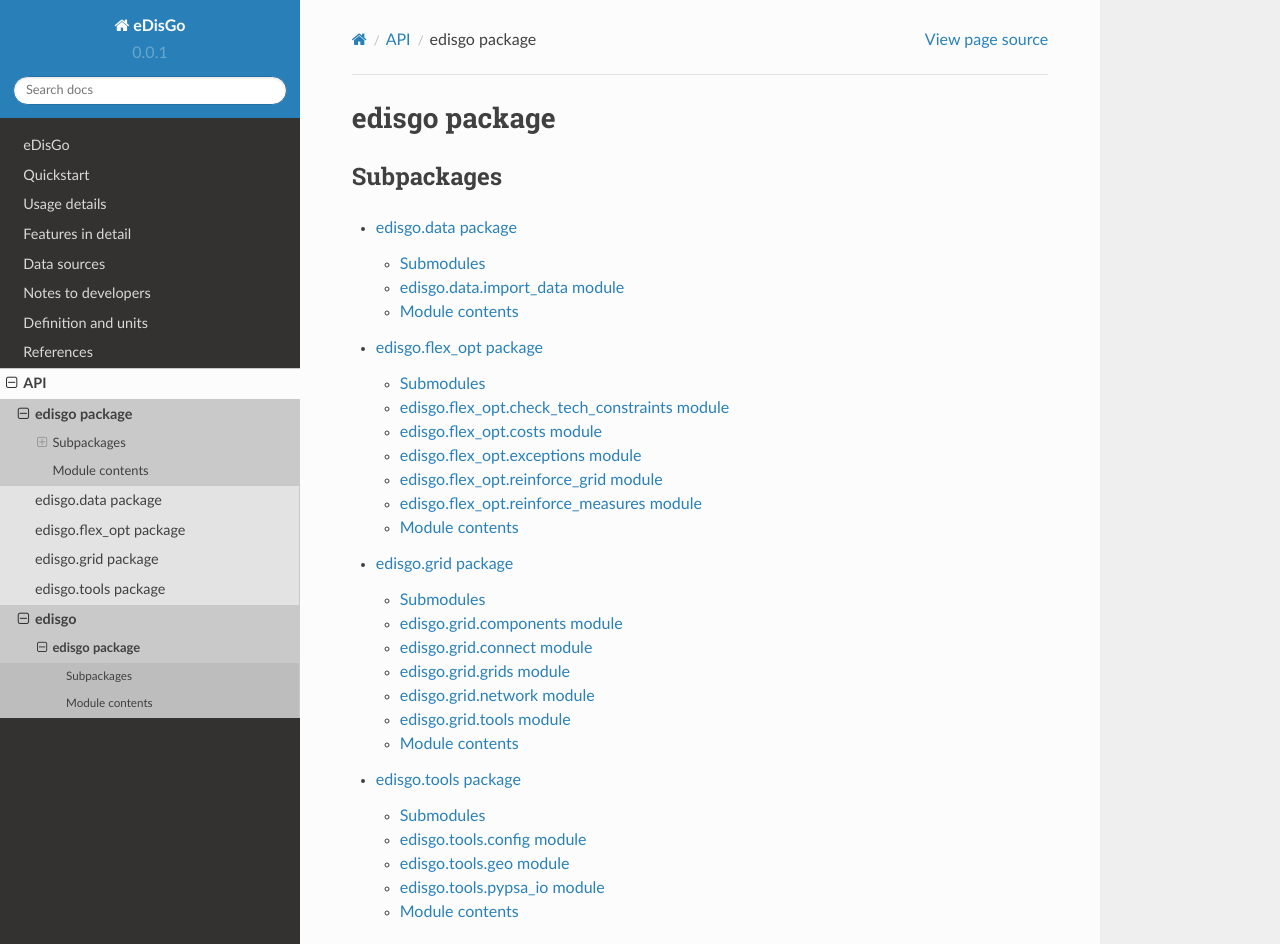
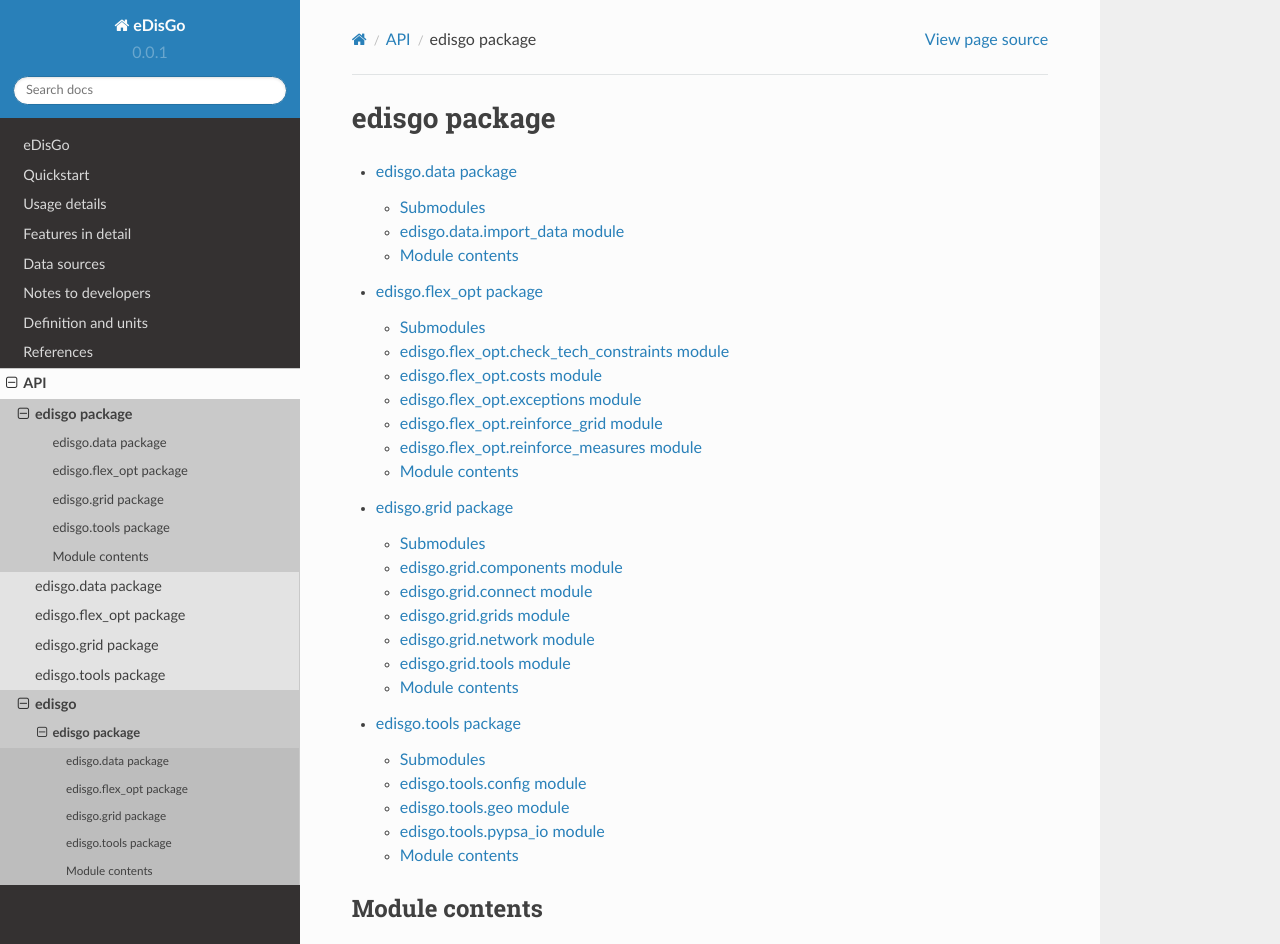
Before and after one commit to openego/eDisGo, a Sphinx documentation site: the page built from doc/api/edisgo.rst, in a window 1280 px wide and 1293 px high, cut to the strip 0-944 px from the top of the window. Built offline with Sphinx 7.4.7 and the Read the Docs theme 2.0.0, drawn with Linux system fonts in a browser that asks for light colours; formulas are drawn with MathJax 3.

```diff
--- a/doc/api/edisgo.rst
+++ b/doc/api/edisgo.rst
@@ -1,10 +1,8 @@
 edisgo package
 ==============
 
-Subpackages
------------
-
 .. toctree::
+    :maxdepth: 2
 
     edisgo.data
     edisgo.flex_opt
```
